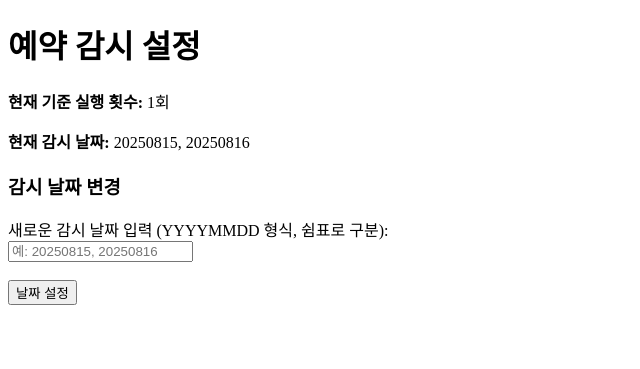
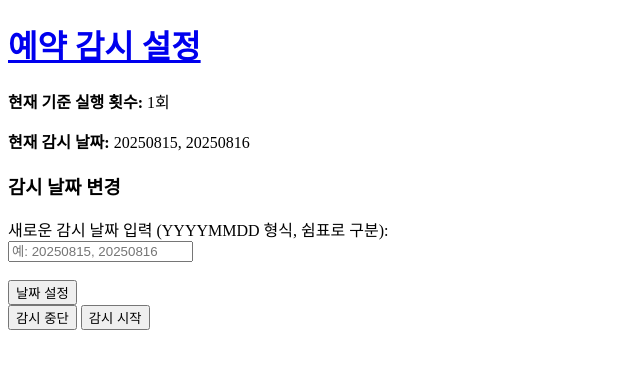
Before and after one commit to ocean3885/Campnab, a FastAPI app: page / in a window 1280 px wide. Shown: the top 369 px of the page, without its empty margins (0-640 px from the left). Run offline with FastAPI, Linux system fonts and the light colour scheme.

Commit message:
main index change

```diff
--- a/main.py
+++ b/main.py
@@ -15,6 +15,8 @@ send_url = 'https://apis.aligo.in/send/'
 
 # --- 실행 횟수 추적을 위한 전역 변수 ---
 EXECUTION_COUNT = 0
+MONITORING_ACTIVE = True  # True = 감시 실행, False = 중단
+MONITORING_TASK = None    # asyncio Task 객체 저장
 
 # --- 템플릿 설정 ---
 templates = Jinja2Templates(directory="templates")
@@ -38,11 +40,11 @@ async def send_sms_alert(message: str):
             print(f"[SMS ERROR] SMS 전송 실패: {e}")
 
 async def check_reservation_status():
-    global CHECK_DATES, EXECUTION_COUNT
+    global CHECK_DATES, EXECUTION_COUNT, MONITORING_ACTIVE
     check_interval = 120
     alert_interval = 3600
 
-    while True:
+    while MONITORING_ACTIVE:
         start_time = datetime.datetime.now()
         EXECUTION_COUNT += 1  # 실행 횟수 증가
         found_sites = {}
@@ -84,12 +86,16 @@ async def check_reservation_status():
 
         await asyncio.sleep(current_interval)
 
+    print("[INFO] 감시 루프가 종료되었습니다.")
+
 @asynccontextmanager
 async def lifespan(app: FastAPI):
+    global MONITORING_TASK
     print("Application started. Starting background check.")
-    asyncio.create_task(check_reservation_status())
+    MONITORING_TASK = asyncio.create_task(check_reservation_status())
     yield
     print("Application is shutting down.")
+
 
 app = FastAPI(lifespan=lifespan)
 
@@ -133,3 +139,38 @@ async def set_dates(request: Request, dates: str = Form(...)):
             "message": message
         }
     )
+
+@app.post("/stop", response_class=HTMLResponse)
+async def stop_monitoring(request: Request):
+    global MONITORING_ACTIVE
+    MONITORING_ACTIVE = False
+    message = "감시가 중단되었습니다."
+    return templates.TemplateResponse(
+        "index.html",
+        {
+            "request": request,
+            "execution_count": EXECUTION_COUNT,
+            "current_dates": ", ".join(CHECK_DATES),
+            "message": message
+        }
+    )
+
+@app.post("/start", response_class=HTMLResponse)
+async def start_monitoring(request: Request):
+    global MONITORING_ACTIVE, MONITORING_TASK
+    if not MONITORING_ACTIVE:
+        MONITORING_ACTIVE = True
+        MONITORING_TASK = asyncio.create_task(check_reservation_status())
+        message = "감시가 다시 시작되었습니다."
+    else:
+        message = "감시가 이미 실행 중입니다."
+
+    return templates.TemplateResponse(
+        "index.html",
+        {
+            "request": request,
+            "execution_count": EXECUTION_COUNT,
+            "current_dates": ", ".join(CHECK_DATES),
+            "message": message
+        }
+    )
--- a/templates/index.html
+++ b/templates/index.html
@@ -4,7 +4,7 @@
     <title>예약 감시 설정</title>
 </head>
 <body>
-    <h1>예약 감시 설정</h1>
+    <a href="/camping"><h1>예약 감시 설정</h1></a>
 
     <p>
         <strong>현재 기준 실행 횟수:</strong> {{ execution_count }}회
@@ -24,5 +24,12 @@
         <input type="text" id="dates" name="dates" placeholder="예: 20250815, 20250816"><br><br>
         <input type="submit" value="날짜 설정">
     </form>
+    <form action="/camping/stop" method="post" style="display:inline;">
+        <input type="submit" value="감시 중단">
+    </form>
+
+    <form action="/camping/start" method="post" style="display:inline;">
+        <input type="submit" value="감시 시작">
+    </form>
 </body>
 </html>
```
